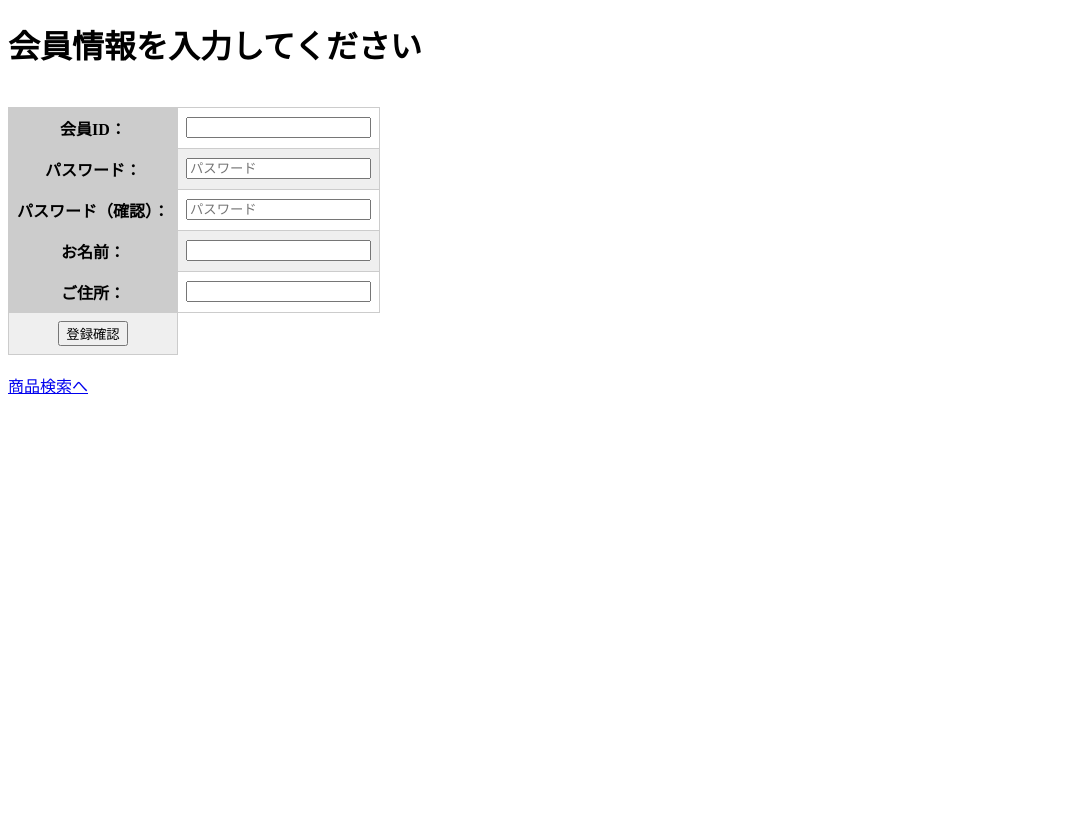
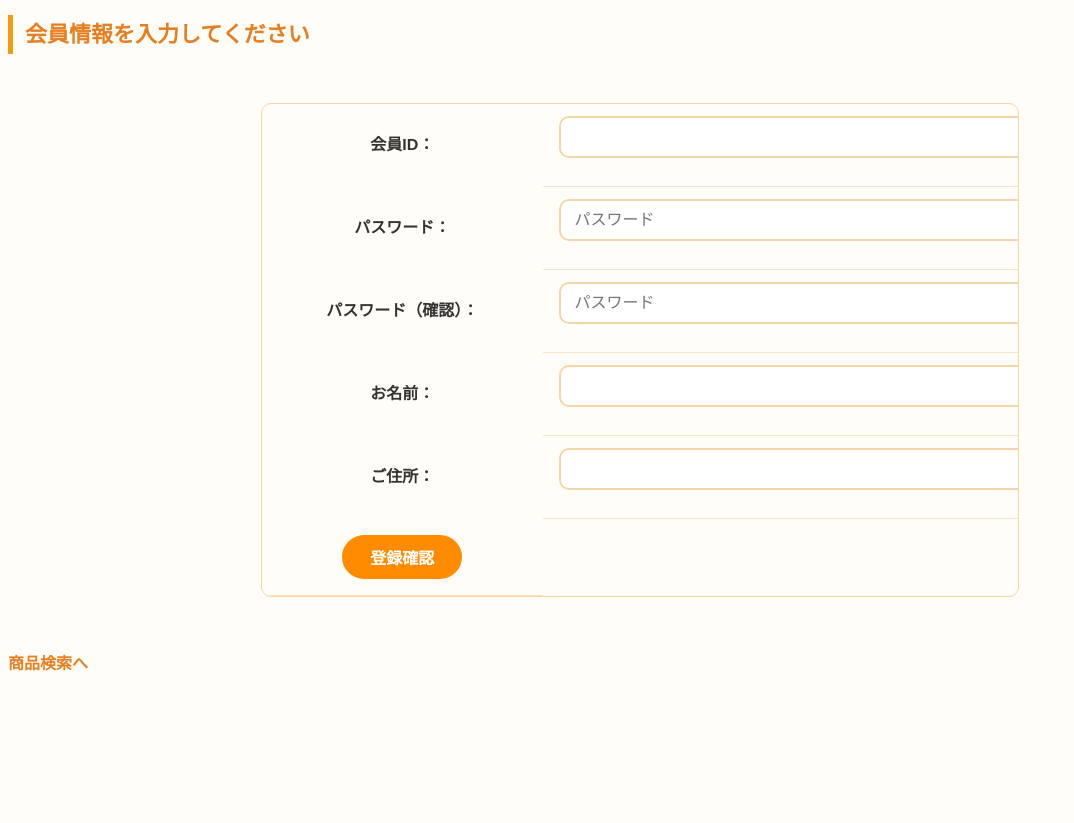
Before and after one commit to konin77/sugichannel, a Django app: page /registeruser/ in a window 1280 px wide. Shown: the whole page, without its empty margins (0-1074 px from the left). Before the commit the page ends 394 px from the top, so only its background shows below. Run offline with Django 5.2, Linux system fonts and the light colour scheme.

Commit message:
css ver1

```diff
--- a/mysite/shop0c/static/table.css
+++ b/mysite/shop0c/static/table.css
@@ -1,19 +1,161 @@
+/* ---------- リセット & ベース ---------- */
+body {
+  font-family: "Helvetica Neue", "Hiragino Sans", "Hiragino Kaku Gothic ProN", "Meiryo", sans-serif;
+  background-color: #FFFDF7;
+  color: #333;
+  line-height: 1.8;                /* 1.6 → 1.8 で余裕を持たせる */
+  font-size: 16px;                 /* ベースを16pxに明示 */
+  min-height: 100vh;
+}
+
+/* ---------- 見出し（H1） ---------- */
+h1 {
+  font-size: 22px;                 /* 24px → 22px に少し抑える */
+  color: #E67E22;
+  border-left: 5px solid #F39C12;
+  padding-left: 12px;
+  margin-bottom: 20px;
+}
+
+/* ---------- テーブル ---------- */
+thead th {
+  background-color: #FFA726;
+  color: #fff;
+  padding: 12px 16px;
+  text-align: left;
+  font-size: 16px;                 /* 14px → 16px */
+  font-weight: 600;
+}
+
+tbody td {
+  padding: 12px 16px;
+  border-bottom: 1px solid #FCE4C0;
+  font-size: 16px;                 /* 14px → 16px */
+}
+
+/* ---------- フォーム ---------- */
+label {
+  display: block;
+  font-size: 16px;                 /* 14px → 16px */
+  font-weight: 600;
+  color: #555;
+  margin-bottom: 4px;
+}
+
+input[type="text"],
+input[type="email"],
+input[type="password"],
+input[type="number"],
+input[type="search"],
+input[type="tel"],
+select,
+textarea {
+  width: 100%;
+  padding: 10px 14px;
+  border: 2px solid #F5D6A8;
+  border-radius: 10px;
+  font-size: 16px;                 /* 14px → 16px */
+  background-color: #fff;
+  transition: border-color 0.2s;
+  margin-bottom: 16px;
+  outline: none;
+}
+
+/* ---------- ボタン ---------- */
+button,
+input[type="submit"] {
+  display: inline-block;
+  padding: 10px 28px;
+  background-color: #FF8C00;
+  color: #fff;
+  border: none;
+  border-radius: 25px;
+  font-size: 16px;                 /* 15px → 16px */
+  font-weight: 600;
+  cursor: pointer;
+  transition: background-color 0.2s, transform 0.1s;
+  margin: 4px;
+}
+
+/* ---------- ページ遷移リンク ---------- */
+a.link-btn {
+  display: inline-block;
+  padding: 8px 20px;
+  background-color: #F39C12;
+  color: #fff;
+  border-radius: 25px;
+  font-size: 16px;                 /* 14px → 16px */
+  font-weight: 500;
+  transition: background-color 0.2s;
+}
+
+/* ---------- テーブル ---------- */
 table {
-    border-collapse: collapse;
-  }
-   th {
-    background: #ccc;
-  }
+  width: auto;                      /* 全体に広がらないように */
+  min-width: 60%;                   /* 最低幅（お好みで調整） */
+  max-width: 90%;
+  margin: 0 auto 24px auto;        /* 中央寄せ */
+  border-collapse: separate;
+  border-spacing: 0;
+  border-radius: 10px;
+  overflow: hidden;
+  border: 1px solid #F5D6A8;
+}
+/* ---------- リンク（全aタグ共通） ---------- */
+a {
+  color: #E67E22;
+  font-size: 16px;
+  font-weight: 600;
+  text-decoration: none;
+  position: relative;
+  padding-bottom: 2px;
+  transition: color 0.2s;
+}
 
-  th, td {
-    border: 1px solid #ccc;
-    padding: 8px;
-  }
+a::after {
+  content: "";
+  position: absolute;
+  left: 0;
+  bottom: 0;
+  width: 0;
+  height: 2px;
+  background-color: #FF8C00;
+  border-radius: 2px;
+  transition: width 0.3s;
+}
 
-  tr:nth-child(even) {
-    background: #efefef;
-  }
+a:hover {
+  color: #D35400;
+}
 
-  tr:hover {
-    background: #d1d1d1;
-  }
+a:hover::after {
+  width: 100%;
+}
+
+/* ---------- ナビバーのリンクは上書き ---------- */
+.navbar-menu li a {
+  color: #fff;
+  font-size: 14px;
+  font-weight: 500;
+  padding: 6px 12px;
+  border-radius: 20px;
+  position: static;                /* 下線アニメを無効化 */
+  transition: background-color 0.2s;
+}
+
+.navbar-menu li a::after {
+  content: none;                   /* 下線を消す */
+}
+
+.navbar-menu li a:hover {
+  background-color: rgba(255, 255, 255, 0.2);
+  color: #fff;
+}
+
+.navbar-logo {
+  position: static;                /* ロゴにも下線を出さない */
+}
+
+.navbar-logo::after {
+  content: none;
+}
--- a/mysite/shop0c/templates/shop0c/cart.html
+++ b/mysite/shop0c/templates/shop0c/cart.html
@@ -26,11 +26,11 @@
             <td>{{cart.item.price}}</td>
             <td>{{cart.amount}}</td>
             <form action="{% url 'shop0c:modifycart' %}" method="POST">
-                <td><input type="submit" value="修正"></td>
+                <td><input type="submit" class="btn-square" value="修正"></td>
                 <input type="hidden" name="modify" value="{{cart.id}}">
             </form>
             <form action="{% url 'shop0c:deletecart' %}" method="POST">
-                <td><input type="submit" value="削除"></td>
+                <td><input type="submit" class="btn-square" value="削除"></td>
                 <input type="hidden" name="delete" value="{{cart.id}}">
             </form>
         </tr>
@@ -38,7 +38,7 @@
     </table>
     合計{{sum}}円
     <form action="{% url 'shop0c:purchase' %}" method="POST">
-        <input type="submit" value="購入する（任意機能）">
+        <input type="submit" class="btn-square" value="購入する（任意機能）">
         <input type="hidden" name="sum" value="{{sum}}">
     </form>
     <a href="{% url 'shop0c:main' %}">商品検索へ</a>
--- a/mysite/shop0c/templates/shop0c/itemDetail.html
+++ b/mysite/shop0c/templates/shop0c/itemDetail.html
@@ -49,7 +49,7 @@
                 <option value="8">8</option>
                 <option value="9">9</option>
             </select>
-            <input type="submit" value="ショッピングカートに入れる">
+            <input type="submit" class="btn-square" class="btn-square" value="ショッピングカートに入れる">
     </form>
     <p>※ログインしていない状態では、ボタンのクリック後、<a href="{% url 'shop0c:login' %}">ログイン画面</a>に転送される。</p>
 </body>
--- a/mysite/shop0c/templates/shop0c/login.html
+++ b/mysite/shop0c/templates/shop0c/login.html
@@ -28,7 +28,7 @@
             <tr>
                 <td>
                     <div style="text-align:center">
-                    <input type="submit" value="ログイン">
+                    <input type="submit" class="btn-square" value="ログイン">
                     </div>
                 </td>
             </tr>
--- a/mysite/shop0c/templates/shop0c/main.html
+++ b/mysite/shop0c/templates/shop0c/main.html
@@ -24,7 +24,7 @@
             </select>
             <label for="keywords">キーワード：</label>
             <input type="text" name="keyword">
-            <input type="submit" value="検索">
+            <input type="submit" class="btn-square" value="検索">
     </form>
     <br>
     {% if login_flag == True  %}
--- a/mysite/shop0c/templates/shop0c/modifycart.html
+++ b/mysite/shop0c/templates/shop0c/modifycart.html
@@ -47,7 +47,7 @@
                 <option value="8">8</option>
                 <option value="9">9</option>
             </select>
-            <input type="submit" value="ショッピングカートに入れる">
+            <input type="submit" class="btn-square" value="ショッピングカートに入れる">
     </form>
 
 </body>
--- a/mysite/shop0c/templates/shop0c/purchase.html
+++ b/mysite/shop0c/templates/shop0c/purchase.html
@@ -25,7 +25,7 @@
     <form action="{% url 'shop0c:updatedestination' %}" method="POST">
     配送先：<input type="text" name="destination" value="{{new_purchase.user.address}}"><br>
             <input type="hidden" name="purchase_id" value="{{new_purchase.Purchase_id}}">
-    <input type="submit" value="配送先変更">
+    <input type="submit" class="btn-square" value="配送先変更">
     </form>
     <a href="{% url 'shop0c:main' %}">商品検索へ</a>
 </body>
--- a/mysite/shop0c/templates/shop0c/registerUser.html
+++ b/mysite/shop0c/templates/shop0c/registerUser.html
@@ -29,7 +29,7 @@
             <tr>
                 <td>
                     <div style="text-align:center">
-                    <input type="submit" value="登録確認">
+                    <input type="submit" class="btn-square" value="登録確認">
                     </div>
                 </td>
             </tr>
--- a/mysite/shop0c/templates/shop0c/registerUserConfirm.html
+++ b/mysite/shop0c/templates/shop0c/registerUserConfirm.html
@@ -47,7 +47,7 @@
             <tr>
                 <td>
                     <div style="text-align:center">
-                    <input type="submit" value="登録確認">
+                    <input type="submit" class="btn-square" value="登録確認">
                     </div>
                 </td>
             </tr>
--- a/mysite/shop0c/templates/shop0c/updateUser.html
+++ b/mysite/shop0c/templates/shop0c/updateUser.html
@@ -36,7 +36,7 @@
                 <tr>
                     <td>
                         <div style="text-align:center">
-                            <input type="submit" value="変更">
+                            <input type="submit" class="btn-square" value="変更">
                         </div>
                     </td>
                 </tr>
--- a/mysite/shop0c/templates/shop0c/updateUserConfirm.html
+++ b/mysite/shop0c/templates/shop0c/updateUserConfirm.html
@@ -46,7 +46,7 @@
             <tr>
                 <td>
                     <div style="text-align:center">
-                    <input type="submit" value="変更">
+                    <input type="submit" class="btn-square" value="変更">
                     </div>
                 </td>
             </tr>
--- a/mysite/shop0c/templates/shop0c/withdrawConfirm.html
+++ b/mysite/shop0c/templates/shop0c/withdrawConfirm.html
@@ -10,7 +10,7 @@
 <body>
     <h1>{{name}}さん、本当に退会しますか？</h1>
     <form action="{% url 'shop0c:delete' %}" method="POST">
-        <input type="submit" value="退会">
+        <input type="submit" class="btn-square" value="退会">
     </form>
     <a href="{% url 'shop0c:main' %}">商品検索へ</a>
 </body>
```
